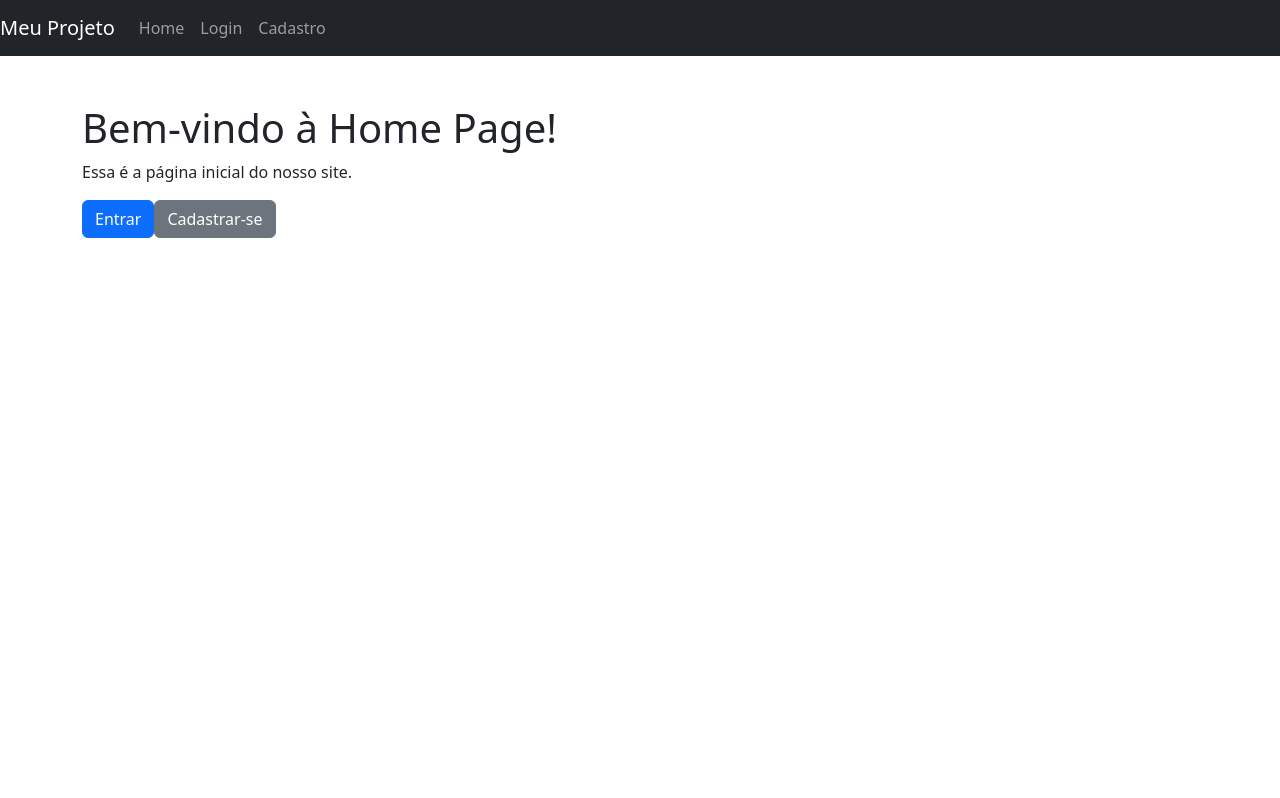
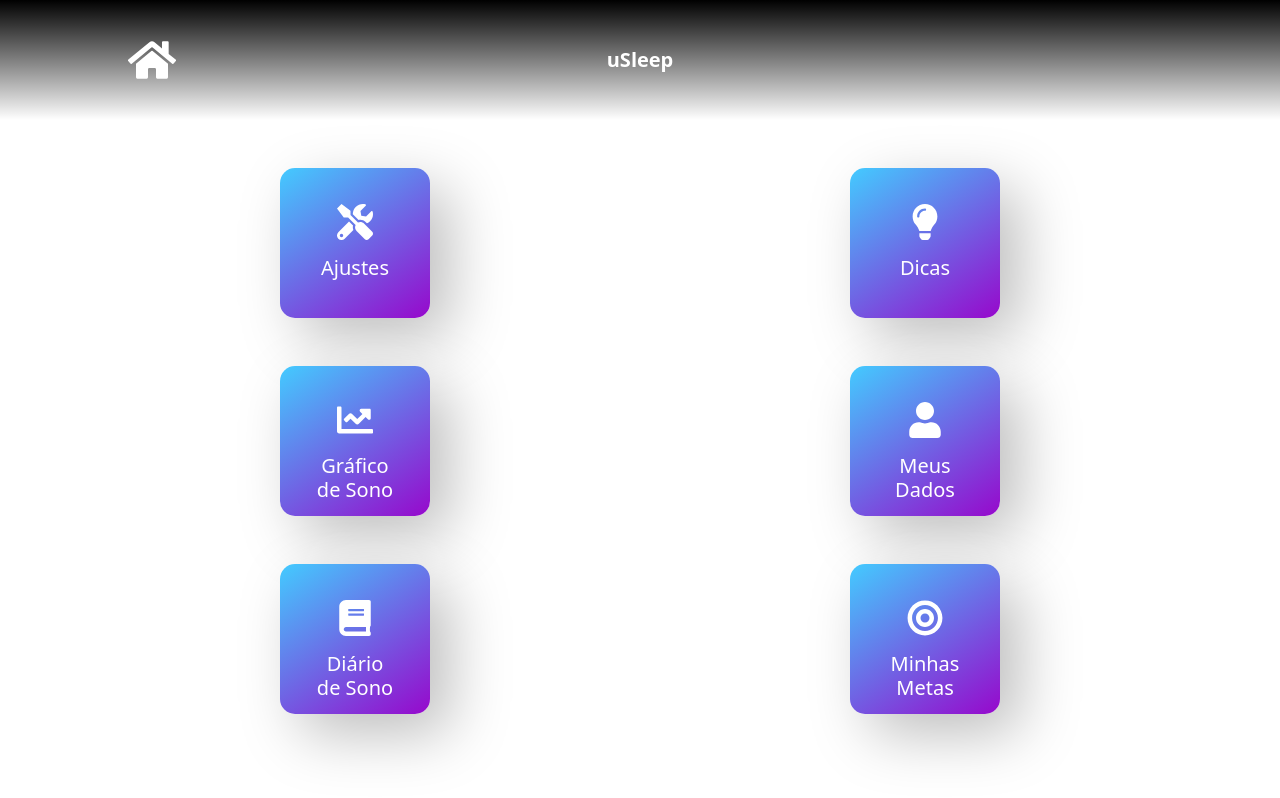
Before and after one commit to andersonscholz/usleep-web-react, a React (Create React App) app: page / in a window 1280 px wide. Built offline with nearby package versions, Linux system fonts and the light colour scheme.

Commit message:
atualizado home page

```diff
--- a/package.json
+++ b/package.json
@@ -10,6 +10,7 @@
     "react": "^18.3.1",
     "react-bootstrap": "^2.10.5",
     "react-dom": "^18.3.1",
+    "react-icons": "^5.3.0",
     "react-router-dom": "^6.28.0",
     "react-scripts": "5.0.1",
     "web-vitals": "^2.1.4"
--- a/src/components/Navbar.js
+++ b/src/components/Navbar.js
@@ -1,19 +1,43 @@
 import React from 'react';
-import { Navbar, Nav } from 'react-bootstrap';
+import { Navbar } from 'react-bootstrap';
 import { Link } from 'react-router-dom';
+import { FaHome } from 'react-icons/fa';
 
 const MyNavbar = () => {
     return (
-        <Navbar bg="dark" variant="dark" expand="lg">
-            <Navbar.Brand href="/">Meu Projeto</Navbar.Brand>
-            <Navbar.Toggle aria-controls="basic-navbar-nav" />
-            <Navbar.Collapse id="basic-navbar-nav">
-                <Nav className="ml-auto">
-                    <Nav.Link as={Link} to="/">Home</Nav.Link>
-                    <Nav.Link as={Link} to="/login">Login</Nav.Link>
-                    <Nav.Link as={Link} to="/register">Cadastro</Nav.Link>
-                </Nav>
-            </Navbar.Collapse>
+        <Navbar
+            expand="lg"
+            className="custom-navbar"
+            style={{
+                position: 'relative',
+                minHeight: '15vh',
+                background: 'linear-gradient(180deg, black, transparent)',
+            }}
+        >
+            <Link
+                to="/"
+                style={{
+                    position: 'absolute',
+                    left: '10%',
+                    top: '50%',
+                    transform: 'translateY(-50%)',
+                    color: 'white',
+                }}
+            >
+                <FaHome size={48} />
+            </Link>
+
+            <Navbar.Brand
+                style={{
+                    position: 'absolute',
+                    left: '50%',
+                    transform: 'translateX(-50%)',
+                    color: 'white',
+                    fontWeight: 'bold',
+                }}
+            >
+                uSleep
+            </Navbar.Brand>
         </Navbar>
     );
 };
--- a/src/pages/Home.js
+++ b/src/pages/Home.js
@@ -1,13 +1,44 @@
 import React from 'react';
-import { Container, Button } from 'react-bootstrap';
+import { Container, Card, Row, Col } from 'react-bootstrap';
+import { FaTools, FaLightbulb, FaChartLine, FaUser, FaBook, FaBullseye } from 'react-icons/fa';
 
 const Home = () => {
+    const cards = [
+        { title: 'Ajustes', icon: <FaTools size={36} /> },
+        { title: 'Dicas', icon: <FaLightbulb size={36} /> },
+        { title: 'Gráfico de Sono', icon: <FaChartLine size={36} /> },
+        { title: 'Meus Dados', icon: <FaUser size={36} /> },
+        { title: 'Diário de Sono', icon: <FaBook size={36} /> },
+        { title: 'Minhas Metas', icon: <FaBullseye size={36} /> },
+    ];
+
     return (
-        <Container className="mt-5">
-            <h1>Bem-vindo à Home Page!</h1>
-            <p>Essa é a página inicial do nosso site.</p>
-            <Button variant="primary" href="/login">Entrar</Button>
-            <Button variant="secondary" href="/register" className="ml-2">Cadastrar-se</Button>
+        <Container className="mt-5 text-center">
+            <Row className="mt-4">
+                {cards.map((card, index) => (
+                    <Col key={index} xs={6} sm={6} md={6} lg={6} className="mb-5">
+                        <Card
+                            style={{
+                                borderRadius: '15px',
+                                textAlign: 'center',
+                                padding: '20px',
+                                width: '150px',
+                                height: '150px',
+                                margin: '0 auto',
+                                boxShadow: '20px 20px 60px #bebebe',
+                                background: 'linear-gradient(145deg, #43CBFF, #9708CC)',
+                                border: 'none',
+                                color: 'white',
+                            }}
+                        >
+                            <Card.Body className="d-flex flex-column justify-content-center align-items-center">
+                                <div>{card.icon}</div>
+                                <Card.Title className="mt-3">{card.title}</Card.Title>
+                            </Card.Body>
+                        </Card>
+                    </Col>
+                ))}
+            </Row>
         </Container>
     );
 };
```
Also changed, not shown: 1 other file (tests, documents, lock files or other folders).
